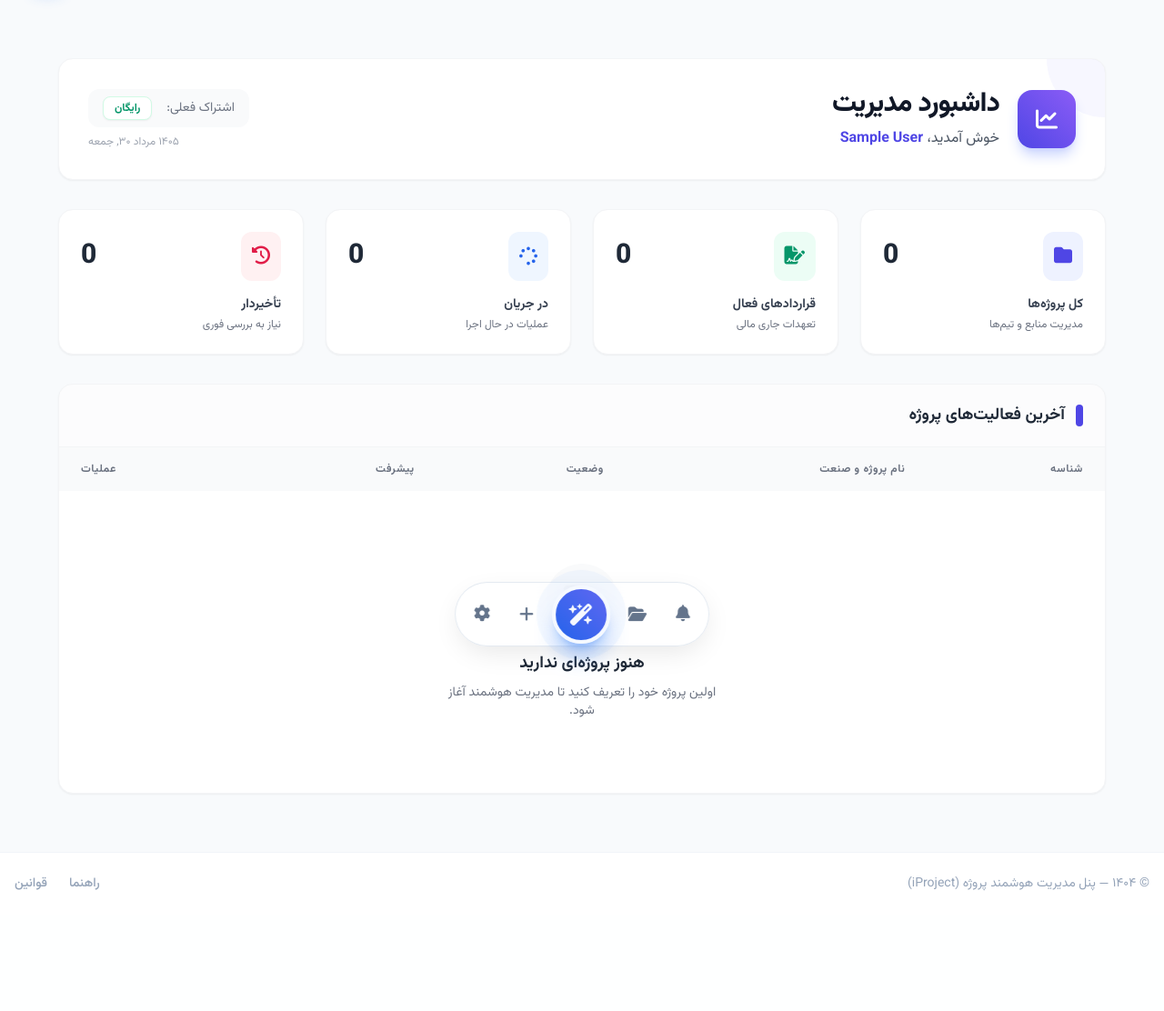
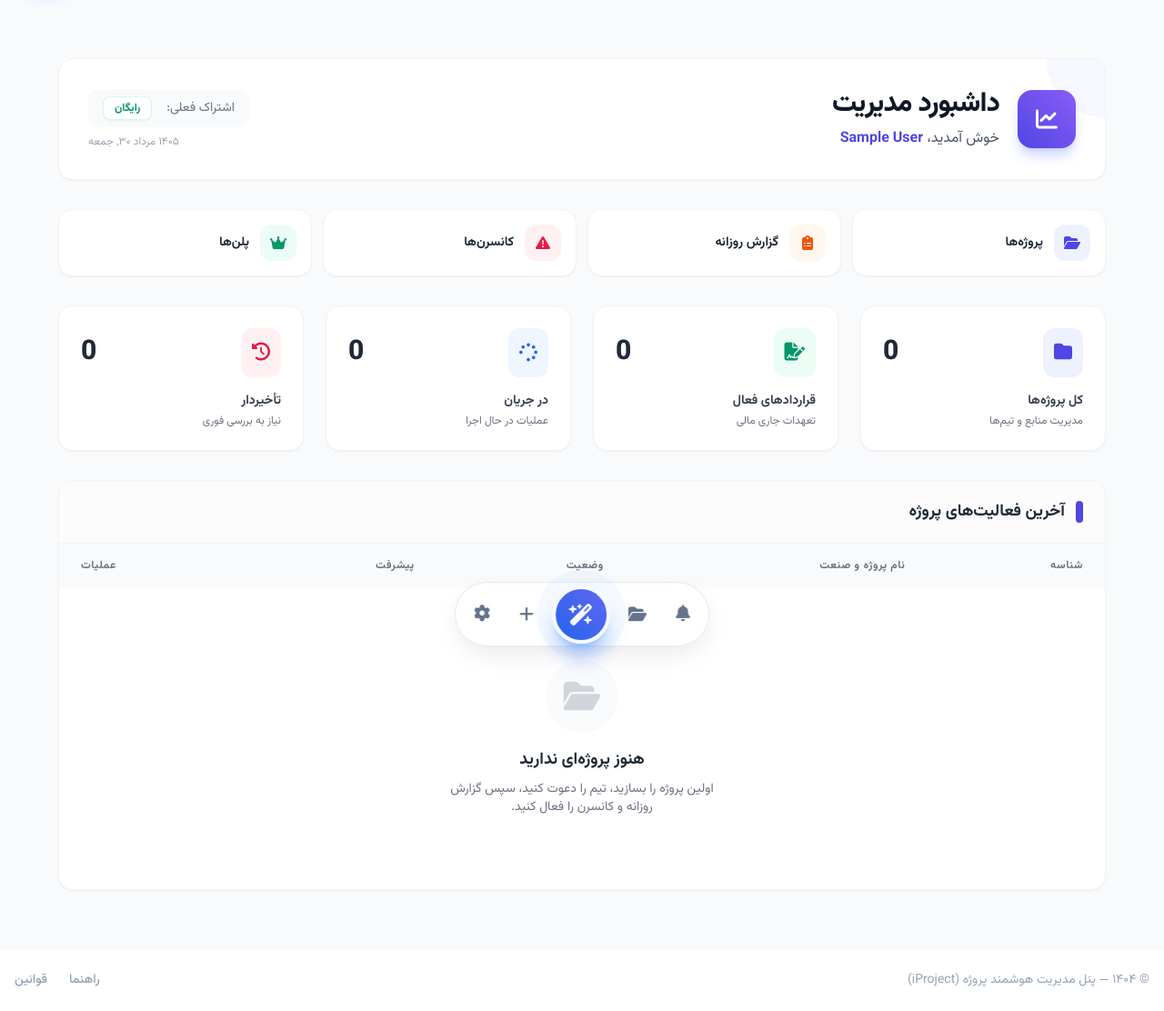
Before and after one commit to Tahmoures54/iProject, a Flask app: page /dashboard in a window 1280 px wide. Shown: the part 65-1177 px from the top of the page at 91% size. Before the commit the page ends 1045 px from the top, so only its background shows below. Run offline with Flask 3, Linux system fonts and the light colour scheme; the visitor is signed in with stand-in values (Sample User, id 1); data comes from the database, SQL or seed files in the repository; data that the repository does not hold is empty; parts of the project's set-up code (start-up, migrations or seed data) failed here and were passed over; some libraries are stand-ins or nearby versions.

Commit message:
ui(dashboard): quick actions for daily reports & concerns — real-data onboarding

```diff
--- a/pms_app/templates/main/dashboard.html
+++ b/pms_app/templates/main/dashboard.html
@@ -1,6 +1,6 @@
 {# Path: pms_app/templates/main/dashboard.html #}
 {% extends "base.html" %}
-{% block title %}داشبورد | PMS{% endblock %}
+{% block title %}داشبورد | iProject{% endblock %}
 
 {% block content %}
 
@@ -48,6 +48,26 @@
       </div>
     </header>
   </div>
+
+  {# دسترسی سریع — جذب و استفاده واقعی #}
+  <section class="grid grid-cols-2 md:grid-cols-4 gap-3" aria-label="دسترسی سریع">
+    <a href="{{ url_for('projects.projects') }}" class="flex items-center gap-3 p-4 rounded-2xl bg-white dark:bg-gray-800 border border-gray-100 dark:border-gray-700 hover:border-indigo-300 transition shadow-sm">
+      <span class="w-10 h-10 rounded-xl bg-indigo-50 dark:bg-indigo-900/30 text-indigo-600 flex items-center justify-center"><i class="fas fa-folder-open"></i></span>
+      <span class="text-sm font-bold text-gray-800 dark:text-white">پروژه‌ها</span>
+    </a>
+    <a href="{{ url_for('daily_reports.index') }}" class="flex items-center gap-3 p-4 rounded-2xl bg-white dark:bg-gray-800 border border-gray-100 dark:border-gray-700 hover:border-orange-300 transition shadow-sm">
+      <span class="w-10 h-10 rounded-xl bg-orange-50 dark:bg-orange-900/30 text-orange-600 flex items-center justify-center"><i class="fas fa-clipboard-list"></i></span>
+      <span class="text-sm font-bold text-gray-800 dark:text-white">گزارش روزانه</span>
+    </a>
+    <a href="{{ url_for('concerns.index') }}" class="flex items-center gap-3 p-4 rounded-2xl bg-white dark:bg-gray-800 border border-gray-100 dark:border-gray-700 hover:border-rose-300 transition shadow-sm">
+      <span class="w-10 h-10 rounded-xl bg-rose-50 dark:bg-rose-900/30 text-rose-600 flex items-center justify-center"><i class="fas fa-triangle-exclamation"></i></span>
+      <span class="text-sm font-bold text-gray-800 dark:text-white">کانسرن‌ها</span>
+    </a>
+    <a href="{{ url_for('billing.pricing') }}" class="flex items-center gap-3 p-4 rounded-2xl bg-white dark:bg-gray-800 border border-gray-100 dark:border-gray-700 hover:border-emerald-300 transition shadow-sm">
+      <span class="w-10 h-10 rounded-xl bg-emerald-50 dark:bg-emerald-900/30 text-emerald-600 flex items-center justify-center"><i class="fas fa-crown"></i></span>
+      <span class="text-sm font-bold text-gray-800 dark:text-white">پلن‌ها</span>
+    </a>
+  </section>
 
   <section class="grid grid-cols-1 md:grid-cols-2 lg:grid-cols-4 gap-6" aria-label="آمار کلیدی">
     {% set stats = [
@@ -127,6 +147,9 @@
                 <a href="{{ url_for('projects.project_view', project_id=p.id) }}" class="p-2 text-indigo-600 hover:bg-indigo-50 dark:hover:bg-indigo-900/50 rounded-lg transition-colors" title="مشاهده">
                   <i class="fas fa-eye"></i>
                 </a>
+                <a href="{{ url_for('daily_reports.project_list', project_id=p.id) }}" class="p-2 text-orange-600 hover:bg-orange-50 dark:hover:bg-orange-900/50 rounded-lg transition-colors" title="گزارش روزانه">
+                  <i class="fas fa-clipboard-list"></i>
+                </a>
                 <a href="{{ url_for('contracts.contracts', project_id=p.id) }}" class="p-2 text-emerald-600 hover:bg-emerald-50 dark:hover:bg-emerald-900/50 rounded-lg transition-colors" title="قراردادها">
                   <i class="fas fa-file-invoice-dollar"></i>
                 </a>
@@ -141,7 +164,7 @@
                         <i class="fas fa-folder-open text-4xl"></i>
                     </div>
                     <h3 class="text-lg font-bold text-gray-800 dark:text-white">هنوز پروژه‌ای ندارید</h3>
-                    <p class="text-sm text-gray-500 dark:text-gray-400 max-w-xs mx-auto mt-2">اولین پروژه خود را تعریف کنید تا مدیریت هوشمند آغاز شود.</p>
+                    <p class="text-sm text-gray-500 dark:text-gray-400 max-w-xs mx-auto mt-2">اولین پروژه را بسازید، تیم را دعوت کنید، سپس گزارش روزانه و کانسرن را فعال کنید.</p>
                     {% if can_manage_projects %}
                     <a href="{{ url_for('projects.project_new') }}" class="mt-6 bg-indigo-600 hover:bg-indigo-700 text-white px-6 py-2.5 rounded-xl font-bold transition-all">
                         ایجاد اولین پروژه
@@ -174,7 +197,6 @@
 </main>
 
 <script>
-    // نمایش تاریخ امروز به شمسی یا میلادی در هدر
     document.getElementById('current-date').innerText = new Date().toLocaleDateString('fa-IR', {
         weekday: 'long',
         year: 'numeric',
```
